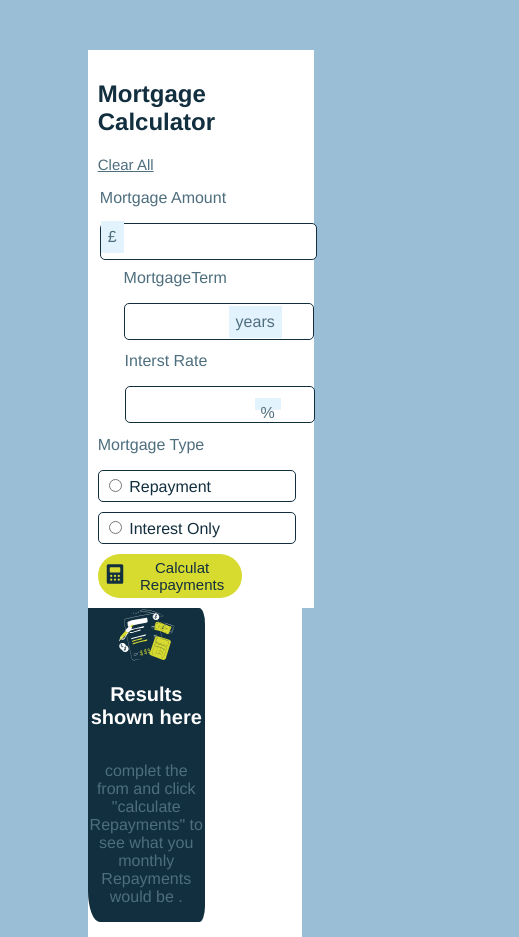
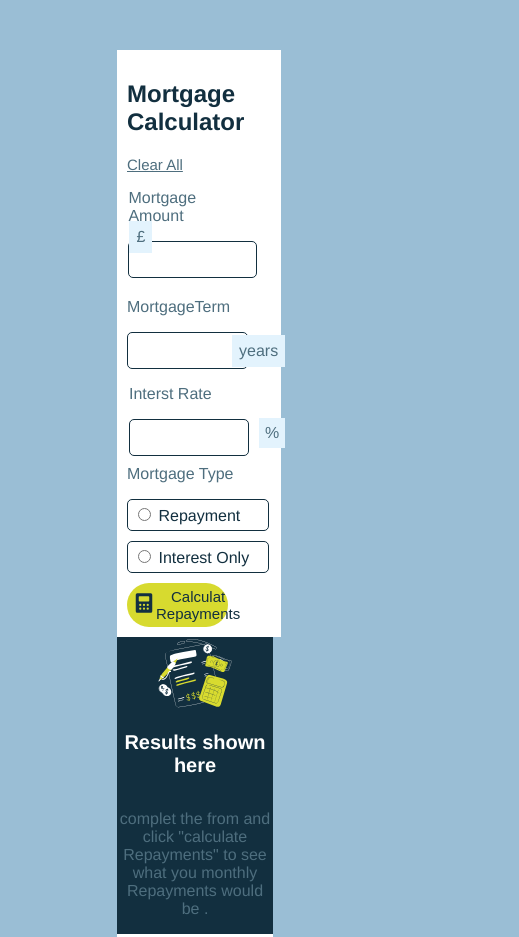
Before and after one commit to TITIMA19/projet-font, a plain HTML site: page index.html in a window 390 px wide. Shown: the top 937 px of the page, 519 px wide, since content can reach past the window. Drawn offline with Linux system fonts and the light colour scheme.

Commit message:
first js

```diff
--- a/index.html
+++ b/index.html
@@ -15,17 +15,17 @@
         </section>
         <section class="input-number-container" >
         <p>Mortgage Amount</p>
-        <input type="number" class="input-number" id="mortgageAmount" required />
+        <input type="number" class="input-number" id="mortgageAmount"  />
         </section>
         <section class="term">
             <div class="input-number-container1">
                 <p> MortgageTerm</p>
-                <input type="number" class="input-number1" id="mortgageTerm" required />
+                <input type="number" class="input-number1" id="mortgageTerm"  />
             </div>
 
             <div class="input-number-container">
                 <p> Interst Rate </p>
-                <input type="number" class="input-number"  id="interestRate" required />
+                <input type="number" class="input-number"  id="interestRate" />
 
             </div>
 
--- a/script.js
+++ b/script.js
@@ -1,17 +1,12 @@
-
-document.getElementById('calculateButton').addEventListener('click', function(event) {
-
+ document.getElementById('calculateButton').addEventListener('click', function() {
     const mortgageAmount = document.getElementById('mortgageAmount').value;
     const mortgageTerm = document.getElementById('mortgageTerm').value;
-    const interestRate = document.getElementById('interestRate').value;
-    const errorMessage = document.getElementById('errorMessage');
+    const interestRate= document.getElementById('interestRate').value; // Get value on click
+    const amount = parseFloat(mortgageAmount,interestRate,mortgageTerm);
+    if (isNaN(amount)) {
+        alert("Please enter a valid number");
+     }else{
 
-    errorMessage.textContent = '';
+     }
 
-    if (mortgageAmount.trim() === '' || mortgageTerm.trim() === '' || interestRate.trim() === '') {
-        return( errorMessage.textContent = 'Error: All fields are required.') ;
-
-    }
-
-    console.log('Inputs:', mortgageAmount, mortgageTerm, interestRate);
 });
--- a/style.css
+++ b/style.css
@@ -42,9 +42,9 @@ body{
       flex-direction: column;
       padding: 2%;
 
-      #errorMessage {
+      /* #errorMessage {
         color: red;
-        margin-top: 5px;
+        margin-top: 5px; */
     }
     input[type="number"]:hover.error {
         background-color: #fbb;
@@ -52,6 +52,7 @@ body{
       .three{
         display: flex;
         justify-content: space-around;
+        flex-wrap: wrap;
         color: hsl(202, 55%, 16%);
        a{
         font-size: 15px;
@@ -152,7 +153,7 @@ body{
     }
      }
 
-     }
+
      .type{
       color: hsl(200, 24%, 40%);
       display: flex;
@@ -231,87 +232,68 @@ body{
 
       .container{
        display: block;
-        width:55vw;
+        width:40vw;
         height: 72%;
         border-radius: 0%;
-
       }
       .one{
-        width:53vw;
+        width:37vw;
         border-radius:0px;
         padding: 10px;
+      }
+      .three{
+        display: flex;
+        flex-direction:column ;
+        /* margin-left: 15px; */
+        .input-number1{
+          width: 20vw;
+        }
       }
       .input-number-container{
         color: hsl(200, 24%, 40%);
         display: flex;
         flex-direction: column;
         height: 80px;
-        width: 90%;
+        width: 10%;
+        .input-number{
+          width: 17vw;
+
+        }
         }
 
-
-
-      .three{
-        display: flex;
-        flex-direction:column ;
-        /* margin-left: 15px; */
-
-      }
       .term{
         display: flex;
         flex-direction:column;
-        justify-content: center;
          align-items: center;
-        /* width: 100vw; */
+        width: 100vw;
+        margin-top: 20%;
         p{
          display: block;
        }
        .input-number-container{
-        display: flex;
-        flex-direction: column;
-        align-items:start;
-        justify-content: center;
+        width: 100vw;
 
-          .input-number{
-            width: 33vw;
+        .input-number{
+          width: 15vw;
+        }
+        }
+       .input-number-container1{
+        width: 100vw;
+
+          .input-number1{
+            width: 15vw;
 
           }
         }
-
-
-       .input-number-container1{
-        display: flex;
-        flex-direction: column;
-        align-items:start;
-        justify-content: center;
-          .input-number1{
-            width: 33vw;
-            text-align: right;
-          }
-        }
-        .input-number-container::before {
-          content: '£';
-          color:  hsl(200, 24%, 40%);
-          position: absolute;
-          left: 1px;
-          bottom: 10%;
-          transform: translateY(-50%);
-          background: hsl(202, 86%, 94%);
-          padding: 7px;
-          font-size: 16px;
-
-      }
-
       button{
        display:inline;
        width: 100%;
 
-      }
-      .tow{
-        width: 55vw;
-        height: 36%;
-        border-radius: 0px;
-      }
+       }
+    }
+    .tow{
+      width: 40vw;
+      border-radius: 0px;
 
     }
 
```
